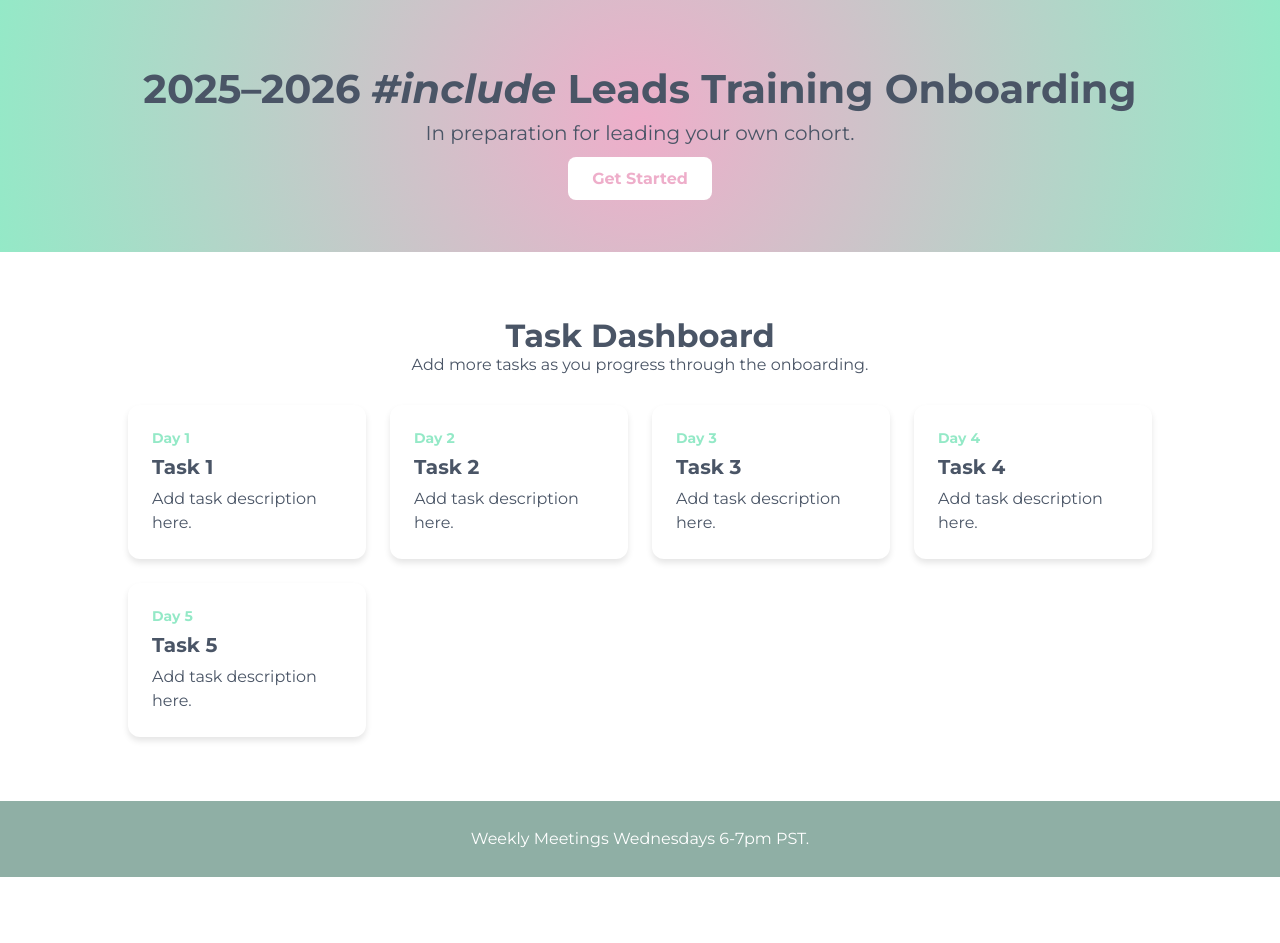
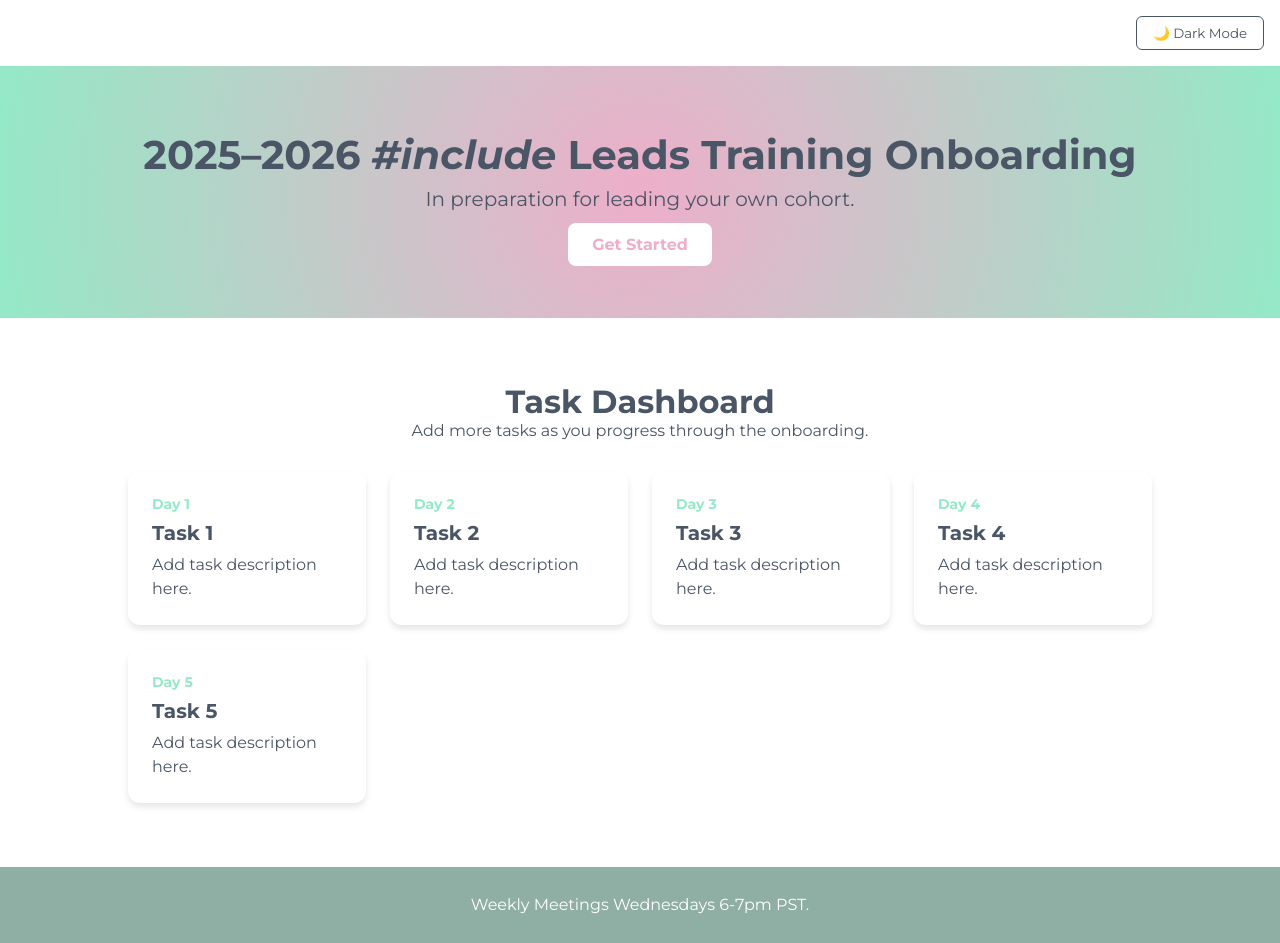
Before and after one commit to include-davis/Leads-Training-2025, a Next.js app: page / in a window 1280 px wide. Before the commit the page ends 877 px from the top, so only its background shows below. Built offline with nearby package versions, Linux system fonts and the light colour scheme.

Commit message:
Add rough dark/light mode

```diff
--- a/app/(pages)/_components/ThemeSwitcher/ThemeSwitcher.jsx
+++ b/app/(pages)/_components/ThemeSwitcher/ThemeSwitcher.jsx
@@ -0,0 +1,23 @@
+'use client';
+
+import { useTheme } from '../../_context/ThemeContext';
+
+export default function ThemeSwitcher() {
+  const { theme, toggleTheme } = useTheme();
+
+  return (
+    <button
+      onClick={toggleTheme}
+      style={{
+        background: 'none',
+        border: '1px solid var(--text-primary)',
+        borderRadius: '6px',
+        padding: '0.5rem 1rem',
+        cursor: 'pointer',
+        color: 'var(--text-primary)',
+      }}
+    >
+      {theme === 'light' ? '🌙 Dark Mode' : '☀️ Light Mode'}
+    </button>
+  );
+}
--- a/app/(pages)/_context/ThemeContext.jsx
+++ b/app/(pages)/_context/ThemeContext.jsx
@@ -0,0 +1,25 @@
+'use client';
+
+import { createContext, useContext, useEffect, useState } from 'react';
+
+const ThemeContext = createContext();
+
+export const ThemeProvider = ({ children }) => {
+  const [theme, setTheme] = useState('light');
+
+  useEffect(() => {
+    document.documentElement.setAttribute('data-theme', theme);
+  }, [theme]);
+
+  const toggleTheme = () => {
+    setTheme(prev => (prev === 'light' ? 'dark' : 'light'));
+  };
+
+  return (
+    <ThemeContext.Provider value={{ theme, toggleTheme }}>
+      {children}
+    </ThemeContext.Provider>
+  );
+};
+
+export const useTheme = () => useContext(ThemeContext);
--- a/app/(pages)/_globals/globals.scss
+++ b/app/(pages)/_globals/globals.scss
@@ -12,6 +12,23 @@
   --text-title: var(--primary);
 
   --navbar-height: 80px;
+}
+
+:root[data-theme='light'] {
+  --background: #ffffff;
+  --text-primary: #4a5566;
+  --text-title: var(--primary);
+}
+
+:root[data-theme='dark'] {
+  --background: #121212;
+  --text-primary: #f0f6ff;
+  --text-title: var(--secondary);
+}
+
+body {
+  background-color: var(--background);
+  transition: background-color 0.3s ease, color 0.3s ease;
 }
 
 * {
--- a/app/layout.jsx
+++ b/app/layout.jsx
@@ -1,20 +1,30 @@
+'use client';
+
 import './(pages)/_globals/globals.scss';
 import Header from './(pages)/_components/Header/Header';
 import Footer from './(pages)/_components/Footer/Footer';
 
+import { ThemeProvider } from './(pages)/_context/ThemeContext';
+import ThemeSwitcher from './(pages)/_components/ThemeSwitcher/ThemeSwitcher';
 
-export const metadata = {
-  title: 'Create Next App',
-  description: 'Generated by create next app',
-};
+// export const metadata = {
+//   title: 'Create Next App',
+//   description: 'Generated by create next app',
+// };
 
 export default function RootLayout({ children }) {
   return (
     <html lang="en">
       <body>
-        <Header />
-        {children}
-        <Footer />
+        <ThemeProvider>
+          {/* You can also move this into <Header /> if you prefer */}
+          <div style={{ display: 'flex', justifyContent: 'flex-end', padding: '1rem' }}>
+            <ThemeSwitcher />
+          </div>
+          <Header />
+          {children}
+          <Footer />
+        </ThemeProvider>
       </body>
     </html>
   );
```
